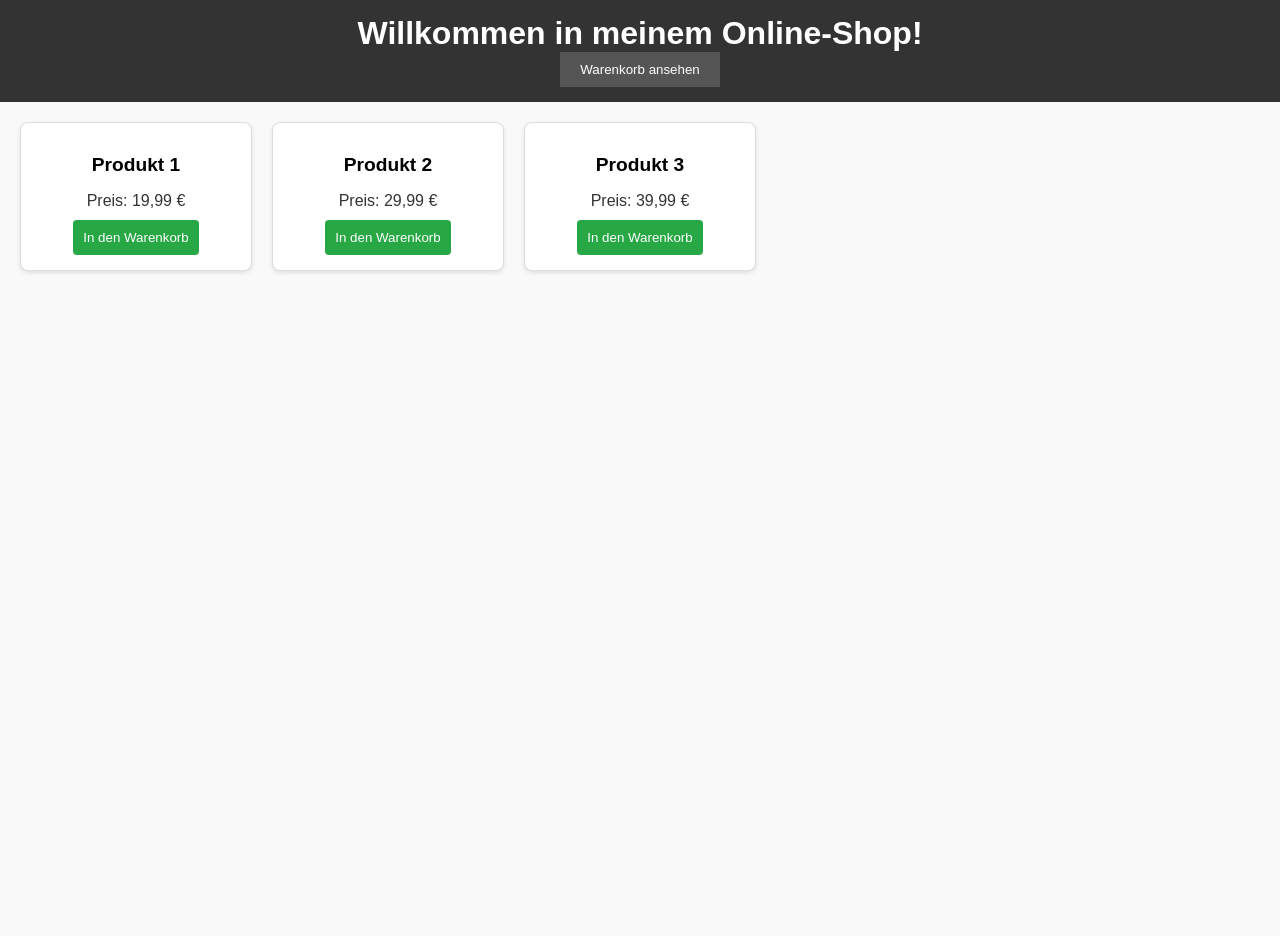
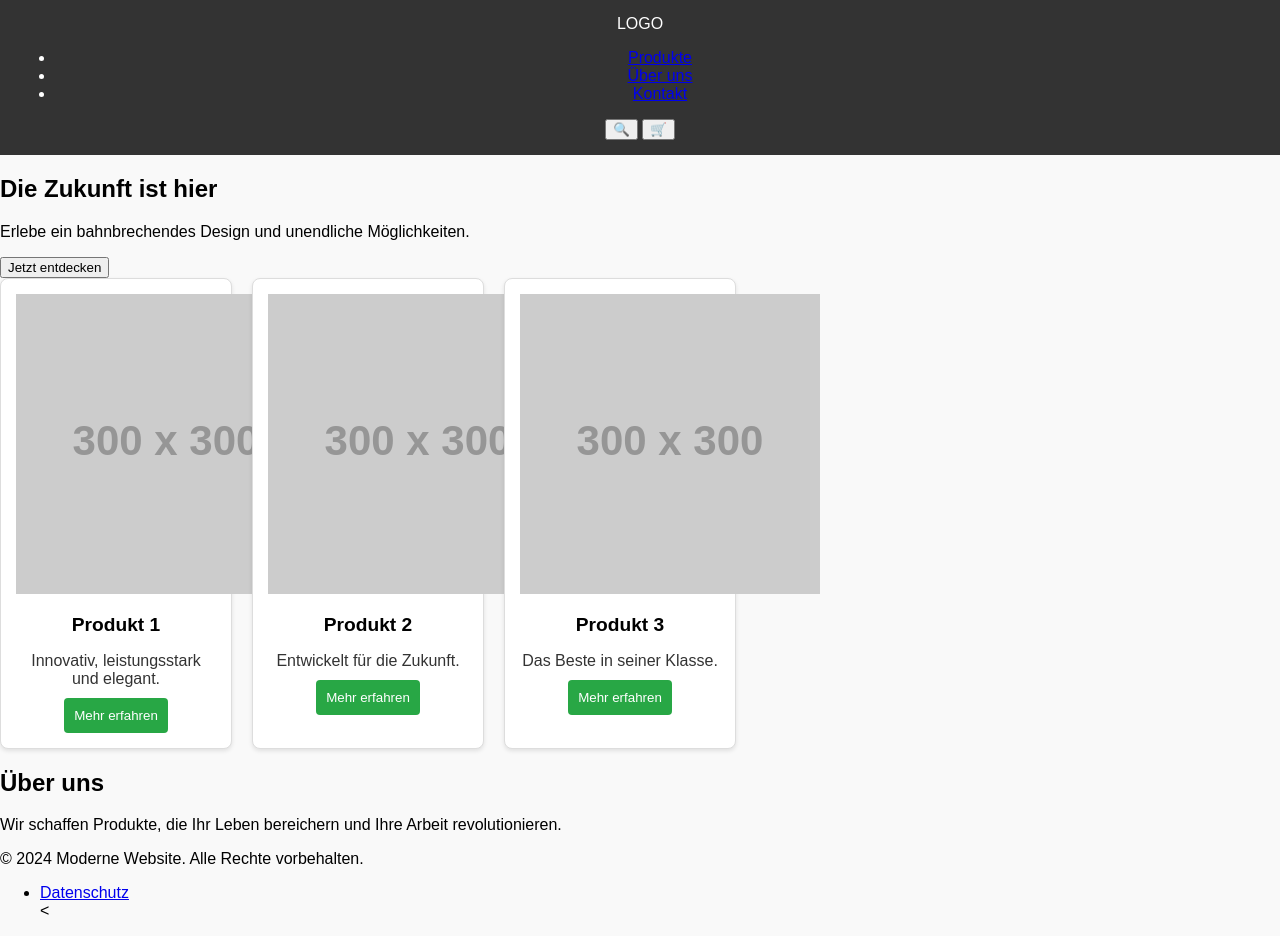
Before and after one commit to patron4627/cowboyringo, a plain HTML site: page index.html in a window 1280 px wide. Before the commit the page ends 800 px from the top, so only its background shows below. Drawn offline with Linux system fonts and the light colour scheme; placeholder pictures from the web are drawn by us.

Commit message:
Update index.html

```diff
--- a/index.html
+++ b/index.html
@@ -3,47 +3,60 @@
 <head>
     <meta charset="UTF-8">
     <meta name="viewport" content="width=device-width, initial-scale=1.0">
-    <title>Mein Online-Shop</title>
+    <title>Moderne Website</title>
     <link rel="stylesheet" href="styles.css">
 </head>
 <body>
-    <header>
-        <h1>Willkommen in meinem Online-Shop!</h1>
+    <header class="navbar">
+        <div class="logo">LOGO</div>
         <nav>
-            <button id="view-cart">Warenkorb ansehen</button>
+            <ul class="nav-links">
+                <li><a href="#products">Produkte</a></li>
+                <li><a href="#about">Über uns</a></li>
+                <li><a href="#contact">Kontakt</a></li>
+            </ul>
         </nav>
+        <div class="search-cart">
+            <button class="search-btn">🔍</button>
+            <button class="cart-btn">🛒</button>
+        </div>
     </header>
 
-    <main>
-        <section class="products">
-            <div class="product" data-id="1" data-name="Produkt 1" data-price="19.99">
+    <section class="hero">
+        <h1>Die Zukunft ist hier</h1>
+        <p>Erlebe ein bahnbrechendes Design und unendliche Möglichkeiten.</p>
+        <button class="cta-btn">Jetzt entdecken</button>
+    </section>
+
+    <section id="products" class="products">
+        <div class="product">
+            <img src="https://via.placeholder.com/300" alt="Produkt 1">
             <h2>Produkt 1</h2>
-                <p>Preis: 19,99 €</p>
-                <button class="add-to-cart">In den Warenkorb</button>
+            <p>Innovativ, leistungsstark und elegant.</p>
+            <button class="product-btn">Mehr erfahren</button>
         </div>
-            <div class="product" data-id="2" data-name="Produkt 2" data-price="29.99">
+        <div class="product">
+            <img src="https://via.placeholder.com/300" alt="Produkt 2">
             <h2>Produkt 2</h2>
-                <p>Preis: 29,99 €</p>
-                <button class="add-to-cart">In den Warenkorb</button>
+            <p>Entwickelt für die Zukunft.</p>
+            <button class="product-btn">Mehr erfahren</button>
         </div>
-            <div class="product" data-id="3" data-name="Produkt 3" data-price="39.99">
+        <div class="product">
+            <img src="https://via.placeholder.com/300" alt="Produkt 3">
             <h2>Produkt 3</h2>
-                <p>Preis: 39,99 €</p>
-                <button class="add-to-cart">In den Warenkorb</button>
+            <p>Das Beste in seiner Klasse.</p>
+            <button class="product-btn">Mehr erfahren</button>
         </div>
     </section>
-    </main>
 
-    <aside id="cart-modal" class="hidden">
-        <div class="cart-content">
-            <h2>Warenkorb</h2>
-            <ul id="cart-items"></ul>
-            <p id="total-price">Gesamt: 0,00 €</p>
-            <button id="checkout">Zur Kasse</button>
-            <button id="close-cart">Schließen</button>
-        </div>
-    </aside>
+    <section id="about" class="about">
+        <h2>Über uns</h2>
+        <p>Wir schaffen Produkte, die Ihr Leben bereichern und Ihre Arbeit revolutionieren.</p>
+    </section>
 
-    <script src="script.js"></script>
-</body>
-</html>
+    <footer id="contact" class="footer">
+        <div class="footer-content">
+            <p>© 2024 Moderne Website. Alle Rechte vorbehalten.</p>
+            <ul>
+                <li><a href="#">Datenschutz</a></li>
+                <
```
Lines whose indentation alone changed are shown as unchanged.
